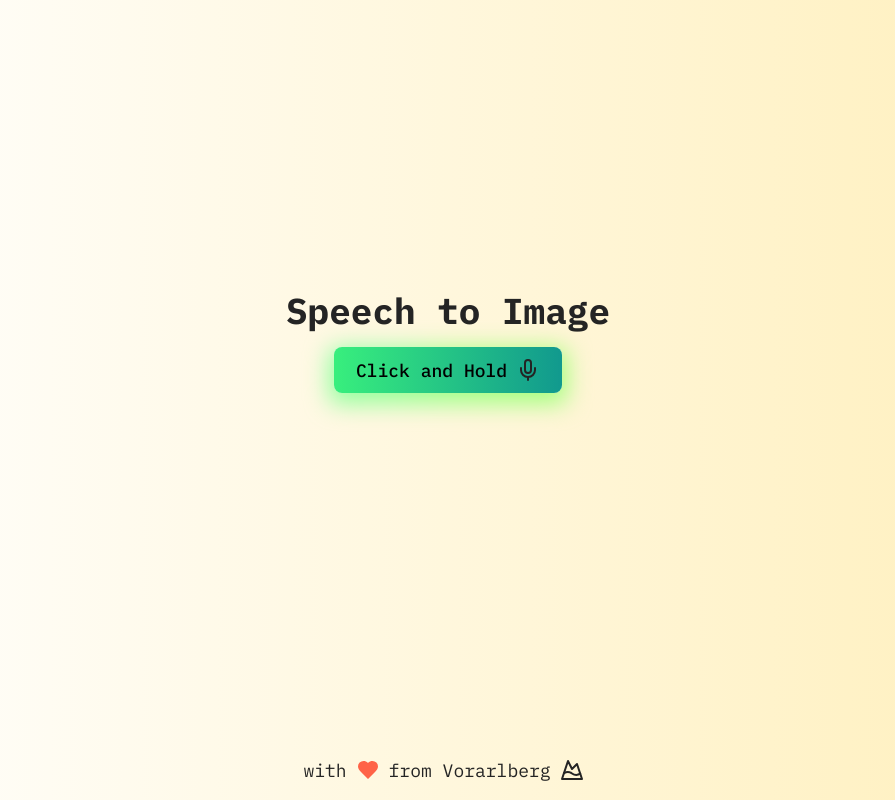
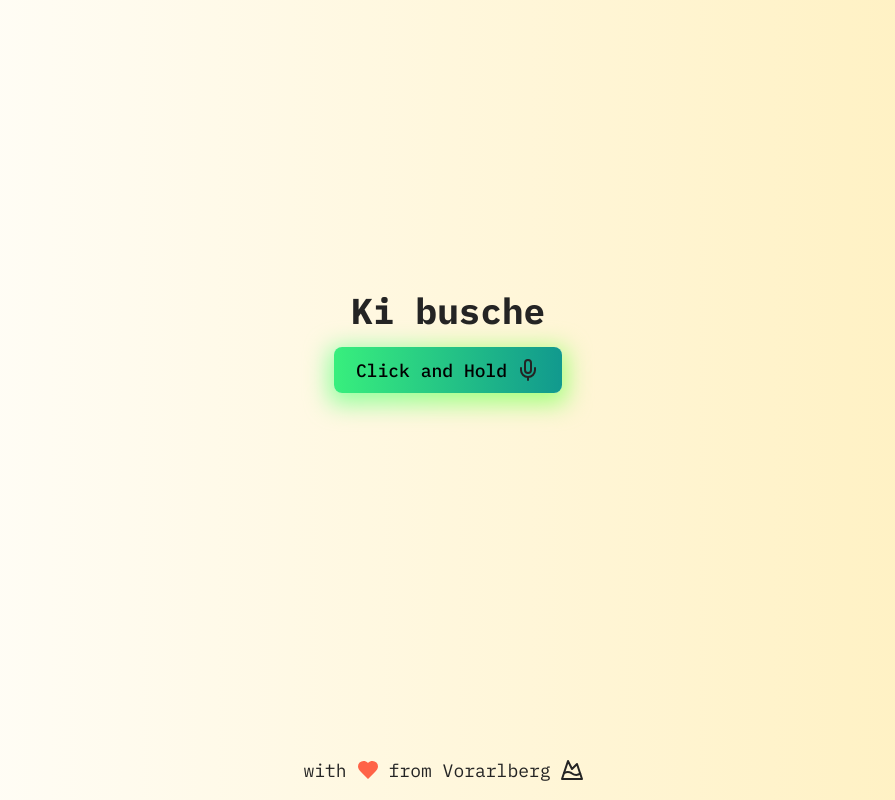
Before and after one commit to feld-ai/speech-to-image, a React (Vite) app: page / in a window 1280 px wide. Shown: the whole page, without its empty margins (192-1087 px from the left). Built offline with nearby package versions, Linux system fonts and the light colour scheme.

Commit message:
chore: update title

```diff
--- a/src/App.jsx
+++ b/src/App.jsx
@@ -27,7 +27,7 @@ const App = () => {
 
       </header>
       <main className="main">
-        <h1>Speech to Image</h1>
+        <h1>Ki busche</h1>
         {/*<ButtonSpeechToAudio />*/}
         <ButtonSpeechToText />
       </main>
```
